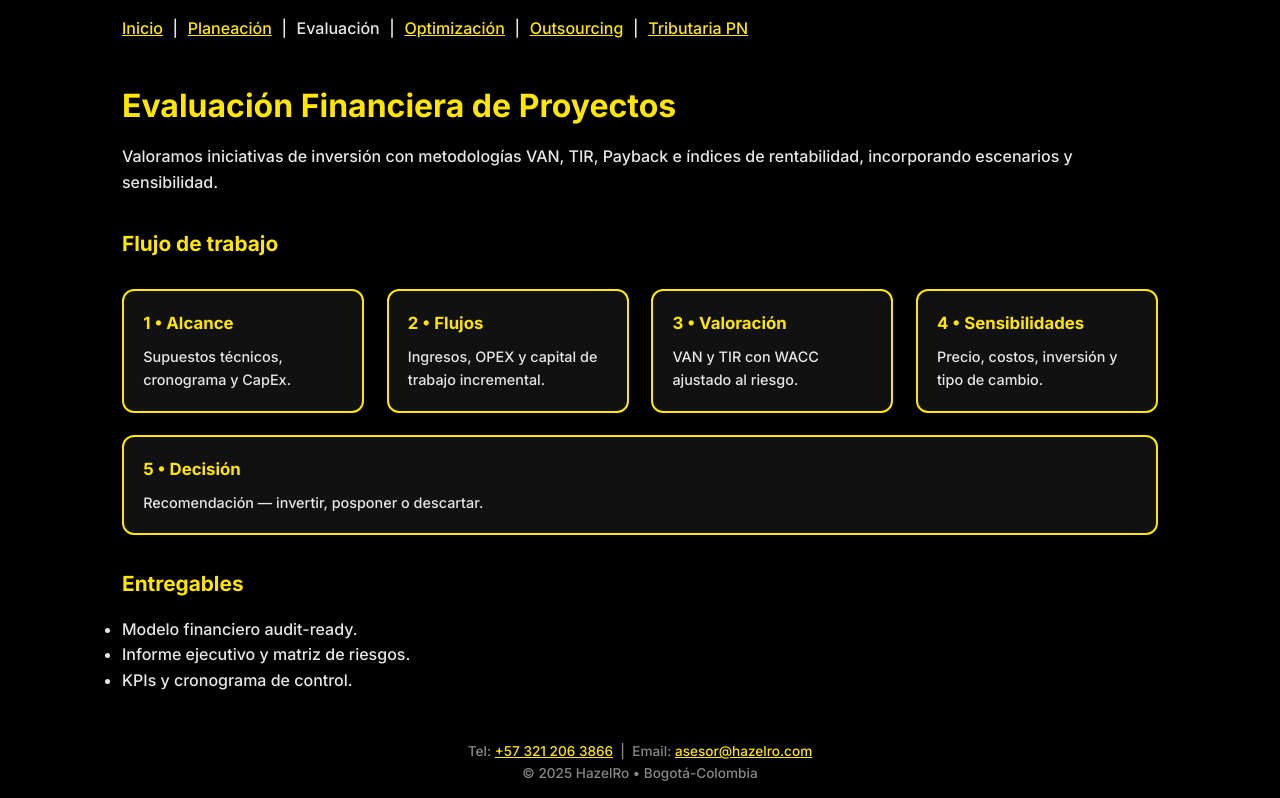
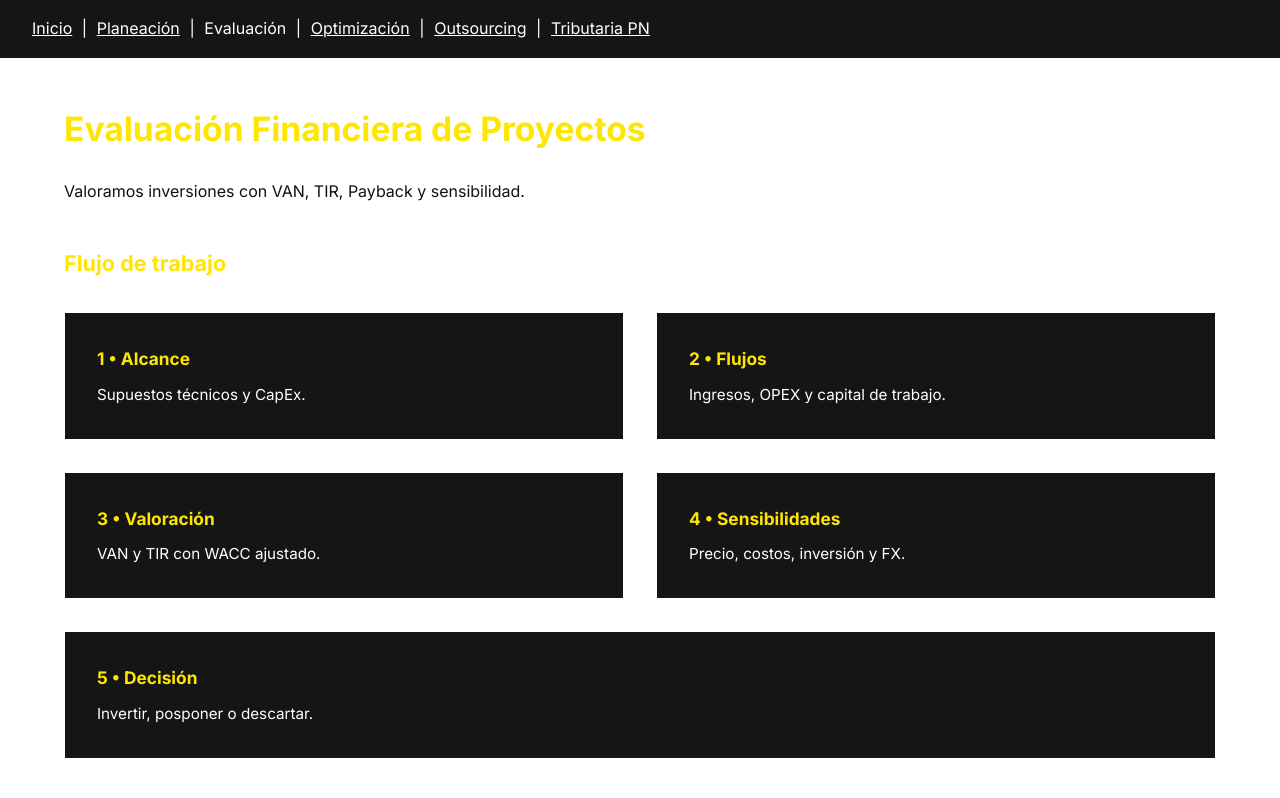
Before and after one commit to HaFiSol/Hazel, a plain HTML site: page project-evaluation.html in a window 1280 px wide. Shown: the top 798 px of the page. Drawn offline with Linux system fonts and the light colour scheme.

Commit message:
Update project-evaluation.html

```diff
--- a/project-evaluation.html
+++ b/project-evaluation.html
@@ -4,22 +4,36 @@
   <meta charset="utf-8">
   <title>Evaluación de Proyectos • HazelRo</title>
   <link rel="icon" type="image/png" href="/favicon.png" sizes="32x32">
-<link rel="shortcut icon" href="/favicon.png">
-  <meta name="viewport" content="width=device-width, initial-scale=1">
-  <link href="https://fonts.googleapis.com/css2?family=Inter:wght@300;500;700&display=swap" rel="stylesheet">
+  <meta name="viewport" content="width=device-width,initial-scale=1">
+  <link href="https://fonts.googleapis.com/css2?family=Inter:wght@400;600;700&display=swap" rel="stylesheet">
   <style>
-    :root{--accent:#FFE600;--bg:#000;--font:#E6E6E6}
+    :root{--accent:#FFE600;--bg:#fff;--dark:#151515;--font-light:#fff}
     *{box-sizing:border-box;margin:0;padding:0;font-family:'Inter',sans-serif}
-    body{background:var(--bg);color:var(--font);line-height:1.6;padding:1rem 2rem;max-width:1100px;margin:auto}
-    a{color:var(--accent)}
-    header{display:flex;gap:.6rem;flex-wrap:wrap;margin-bottom:2.4rem}
-    h1{color:var(--accent);font-size:2rem;margin-bottom:.8rem}
-    h2{color:var(--accent);font-size:1.3rem;margin:2rem 0 1rem}
-    .flow{display:flex;flex-wrap:wrap;gap:1.4rem;margin-top:1.8rem}
-    .step{flex:1 1 240px;background:#111;border:2px solid var(--accent);border-radius:.75rem;padding:1.2rem}
-    .step h3{color:var(--accent);margin-bottom:.5rem;font-size:1.05rem}
-    .step p{font-size:.9rem}
-    footer{margin-top:3rem;text-align:center;font-size:.85rem;color:#888}
+    body{background:var(--bg);color:#111;line-height:1.6;padding-bottom:2rem}
+    a{color:var(--accent)} header a,footer a{color:var(--font-light)}
+
+    header{
+      background:var(--dark);color:var(--font-light);
+      display:flex;gap:.6rem;flex-wrap:wrap;padding:1rem 2rem;margin-bottom:2.8rem
+    }
+
+    main{max-width:1200px;margin:auto;padding:0 1.5rem}
+    h1{color:var(--accent);font-size:2.1rem;margin-bottom:1.4rem}
+    h2{color:var(--accent);font-size:1.35rem;margin:2.6rem 0 1.4rem}
+
+    .flow{display:flex;flex-wrap:wrap;gap:2rem;margin-top:2rem}
+    .step{flex:1 1 380px;background:var(--dark);color:var(--font-light);
+      border:1px solid var(--font-light);padding:2rem}
+    .step h3{color:var(--accent);margin-bottom:.6rem;font-size:1.08rem}
+    .step p{font-size:.95rem}
+
+    .panel{background:var(--dark);color:var(--font-light);border:1px solid var(--font-light);padding:2rem}
+
+    footer{
+      background:var(--dark);color:var(--font-light);
+      border-top:1px solid var(--font-light);
+      padding:2rem 1rem;text-align:center;font-size:.85rem;margin-top:3.4rem
+    }
     @media(max-width:640px){.step{flex:1 1 100%}}
   </style>
 </head>
@@ -34,31 +48,32 @@
   <a href="/tax-advice.html">Tributaria&nbsp;PN</a>
 </header>
 
+<main>
   <h1>Evaluación Financiera de Proyectos</h1>
-
-<p>Valoramos iniciativas de inversión con metodologías VAN, TIR, Payback e índices de rentabilidad, incorporando escenarios y sensibilidad.</p>
+  <p>Valoramos inversiones con VAN, TIR, Payback y sensibilidad.</p>
 
   <h2>Flujo de trabajo</h2>
-
   <div class="flow">
-  <div class="step"><h3>1 • Alcance</h3><p>Supuestos técnicos, cronograma y CapEx.</p></div>
-  <div class="step"><h3>2 • Flujos</h3><p>Ingresos, OPEX y capital de trabajo incremental.</p></div>
-  <div class="step"><h3>3 • Valoración</h3><p>VAN y TIR con WACC ajustado al riesgo.</p></div>
-  <div class="step"><h3>4 • Sensibilidades</h3><p>Precio, costos, inversión y tipo de cambio.</p></div>
-  <div class="step"><h3>5 • Decisión</h3><p>Recomendación — invertir, posponer o descartar.</p></div>
+    <div class="step"><h3>1 • Alcance</h3><p>Supuestos técnicos y CapEx.</p></div>
+    <div class="step"><h3>2 • Flujos</h3><p>Ingresos, OPEX y capital de trabajo.</p></div>
+    <div class="step"><h3>3 • Valoración</h3><p>VAN y TIR con WACC ajustado.</p></div>
+    <div class="step"><h3>4 • Sensibilidades</h3><p>Precio, costos, inversión y FX.</p></div>
+    <div class="step"><h3>5 • Decisión</h3><p>Invertir, posponer o descartar.</p></div>
   </div>
 
   <h2>Entregables</h2>
-<ul>
+  <ul class="panel">
     <li>Modelo financiero audit-ready.</li>
     <li>Informe ejecutivo y matriz de riesgos.</li>
     <li>KPIs y cronograma de control.</li>
   </ul>
+</main>
 
 <footer>
   Tel: <a href="tel:+573212063866">+57&nbsp;321&nbsp;206&nbsp;3866</a> &nbsp;|&nbsp;
   Email: <a href="mailto:asesor@hazelro.com">asesor@hazelro.com</a><br>
   © 2025 HazelRo • Bogotá-Colombia
 </footer>
+
 </body>
 </html>
```
Lines whose indentation alone changed are shown as unchanged.
